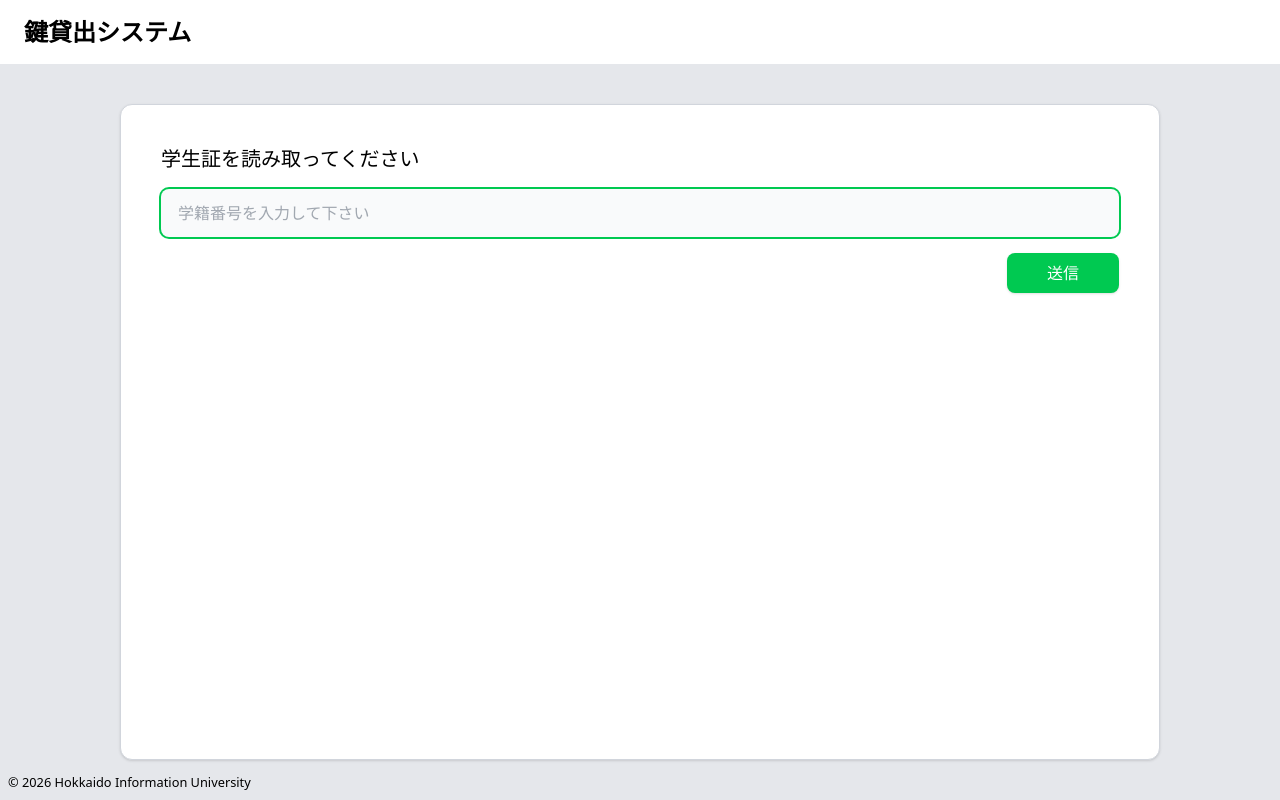
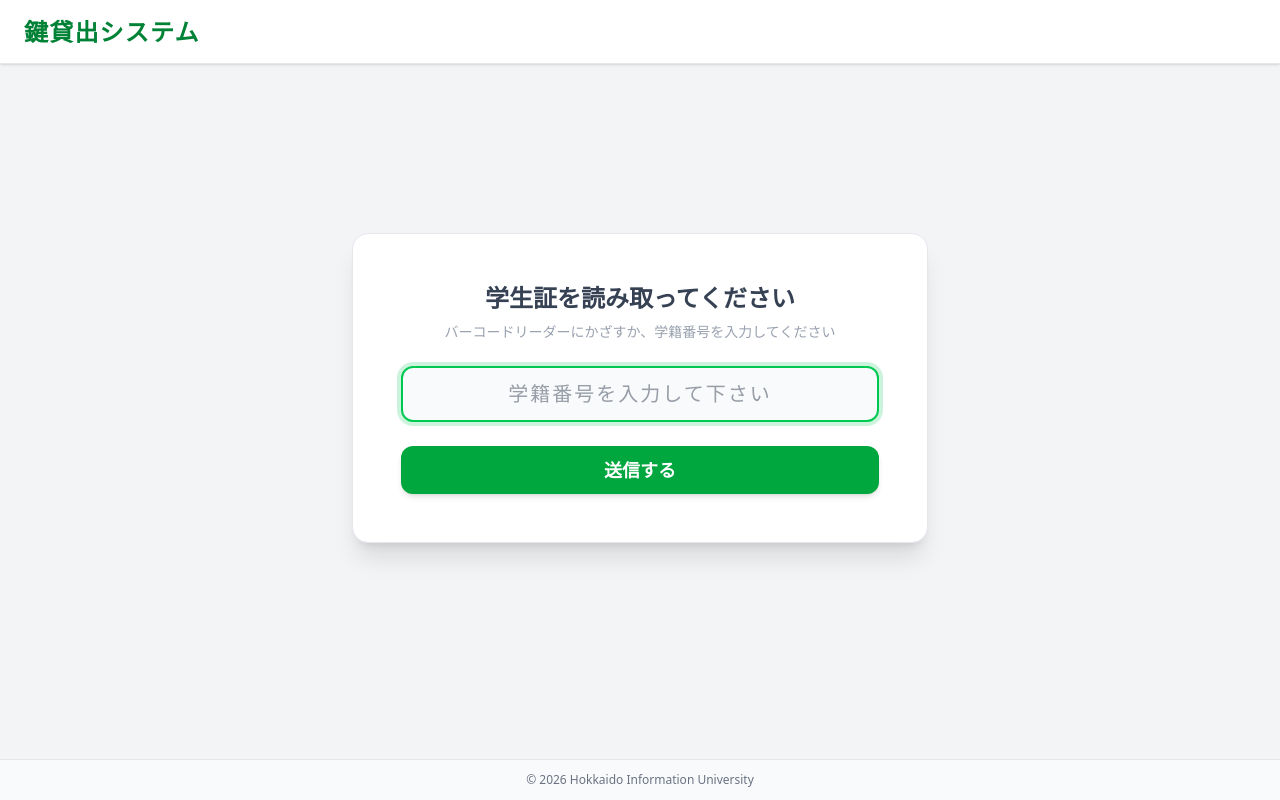
Before and after one commit to kuroiko0429/Kagi-Kashi, a Flask app: page /input in a window 1280 px wide. Run offline with Flask 3, Linux system fonts and the light colour scheme.

Commit message:
add inputui

```diff
--- a/flaskr/templates/input.html
+++ b/flaskr/templates/input.html
@@ -4,22 +4,48 @@
   <meta charset="UTF-8">
   <meta name="viewport" content="width=device-width, initial-scale=1.0">
   <script src="https://cdn.jsdelivr.net/npm/@tailwindcss/browser@4"></script>
-  <title>Document</title>
+  <title>鍵貸出システム</title>
 </head>
-<body class="w-screen h-screen">
-  <header class="flex fixed top-0 w-full bg-white items-center h-16">
-    <h1 class="ml-6 font-bold text-2xl">鍵貸出システム</h1>
+<body class="w-screen h-dvh flex flex-col bg-gray-100 text-gray-800 antialiased">
+
+  <header class="flex fixed top-0 w-full bg-white items-center h-16 shadow-sm border-b border-gray-200 z-50">
+    <h1 class="ml-6 font-bold text-2xl tracking-wider text-green-700">鍵貸出システム</h1>
   </header>
 
-  <main class="w-full h-full px-30 py-10 pt-26 bg-gray-200">
-    <div class="flex flex-col w-full h-full bg-white border border-gray-300 rounded-xl shadow-sm overflow-hidden">
-      <form action="/id-post" method="POST" class="flex flex-col gap-4 py-10">
-          <label for="student_id" class="ml-10 text-xl">学生証を読み取ってください</label>
-          <input name="student_id" placeholder="学籍番号を入力して下さい" autofocus required class="border border-gray-300 rounded-lg bg-gray-50 focus-within:ring-2 focus-within:ring-green-500 focus-within:border-transparent transition h-12 mx-10 px-4 text-gray-600 outline-none" ></input>
-          <button type="submit" class="flex justify-center items-center w-28 h-10 ml-auto mr-10 rounded-lg bg-green-500 hover:bg-green-600 text-white font-medium shadow-sm transition-colors cursor-pointer">送信</button>
+  <main class="flex-1 flex justify-center items-center px-4 pt-16 pb-12">
+    <div class="w-full max-w-xl bg-white border border-gray-200 rounded-2xl shadow-xl overflow-hidden p-8 md:p-12 transition-all">
+
+      <form action="/id-post" method="POST" class="flex flex-col gap-6">
+        <div class="text-center space-y-2">
+          <label for="student_id" class="text-2xl font-bold block text-gray-700">
+            学生証を読み取ってください
+          </label>
+          <p class="text-sm text-gray-400">バーコードリーダーにかざすか、学籍番号を入力してください</p>
+        </div>
+
+        <input
+          id="student_id"
+          name="student_id"
+          placeholder="学籍番号を入力して下さい"
+          autofocus
+          required
+          class="w-full border-2 border-gray-300 rounded-xl bg-gray-50 focus:ring-4 focus:ring-green-500/20 focus:border-green-500 transition-all h-14 px-5 text-xl tracking-widest text-center text-gray-700 outline-none"
+        ></input>
+
+        <button
+          type="submit"
+          class="w-full h-12 rounded-xl bg-green-600 hover:bg-green-500 text-white font-bold text-lg shadow-md hover:shadow-lg active:scale-[0.98] transition-all cursor-pointer"
+        >
+          送信する
+        </button>
       </form>
+
     </div>
   </main>
-  <small class="absolute bottom-2 left-2">&copy; 2026 Hokkaido Information University</small>
+
+  <footer class="w-full text-center py-3 bg-gray-50 border-t border-gray-200 text-xs text-gray-500">
+    &copy; 2026 Hokkaido Information University
+  </footer>
+
 </body>
 </html>
```
